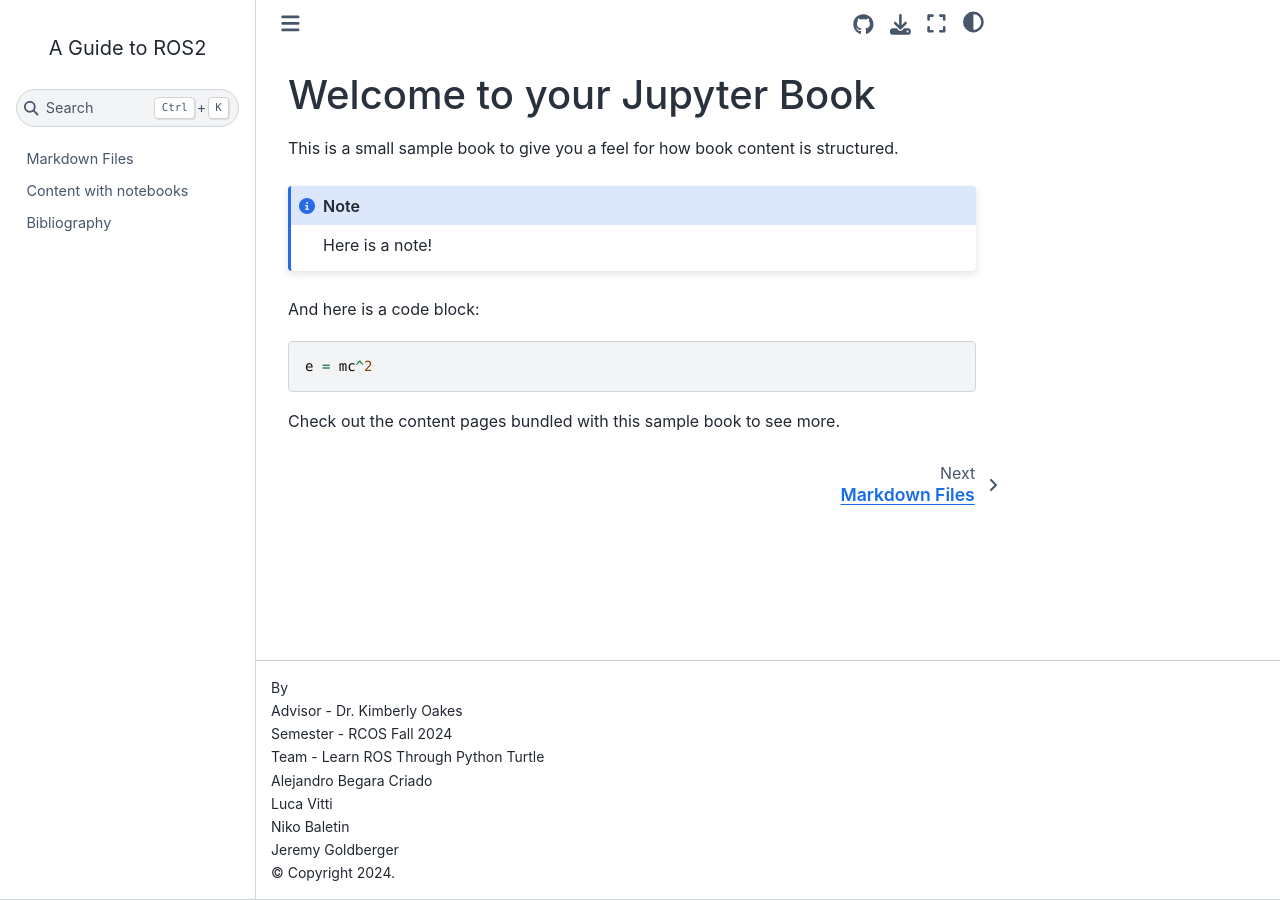
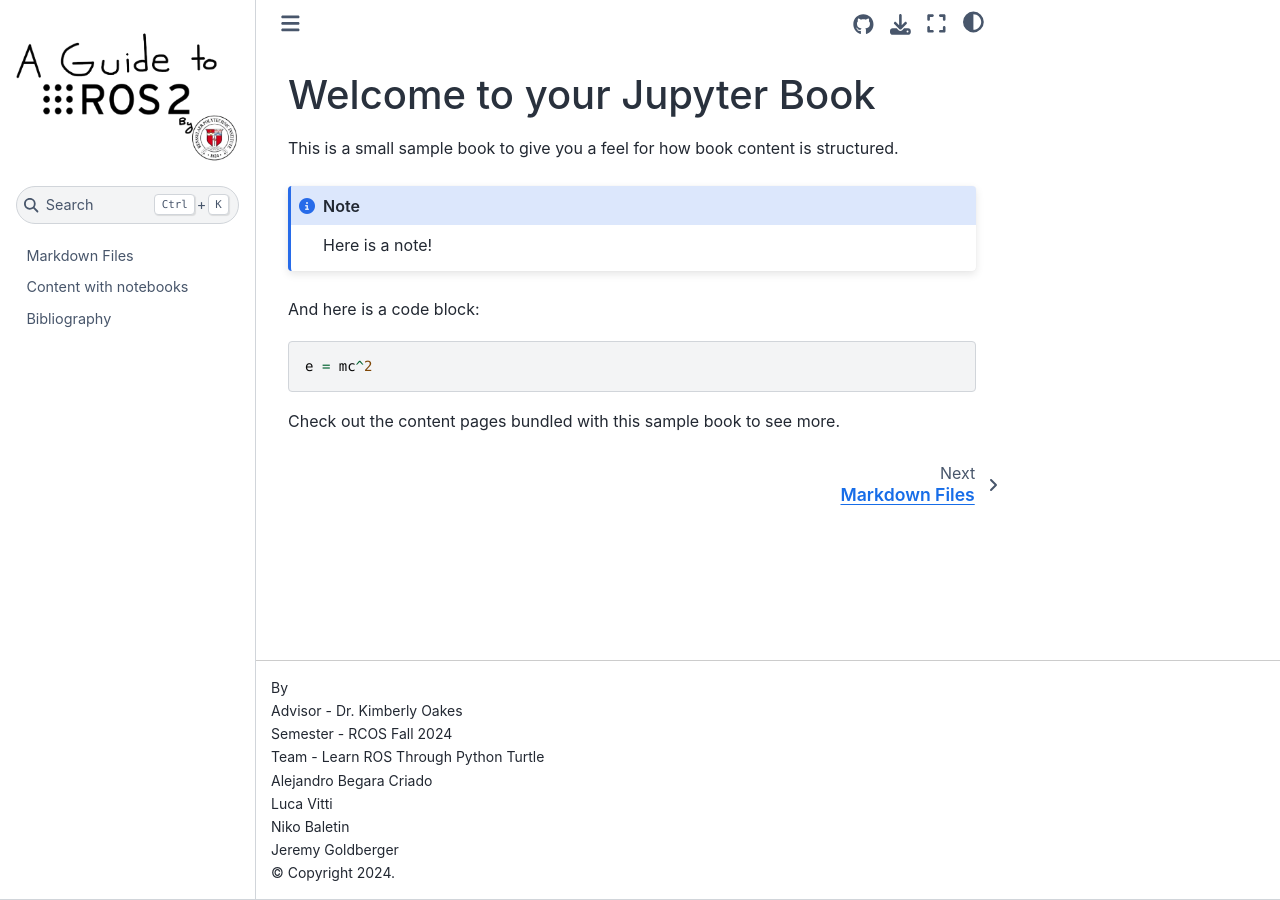
Before and after one commit to AlejandrooBC/ros2-tutorial-book, a Jupyter Book: the page built from index.md, in a window 1280 px wide. Built offline with Jupyter Book 1.0.4 settings and Sphinx 7.4.7 and the Sphinx Book theme 1.1.4, drawn with Linux system fonts in a browser that asks for light colours.

Commit message:
Added a new logo to the book

```diff
--- a/_config.yml
+++ b/_config.yml
@@ -8,7 +8,7 @@
 title: A Guide to ROS2 # Title of the book
 author: "<br>Advisor - Dr. Kimberly Oakes<br>Semester - RCOS Fall 2024<br>Team - Learn ROS Through Python Turtle<br>
 Alejandro Begara Criado<br>Luca Vitti<br>Niko Baletin<br>Jeremy Goldberger" # Authors of the book
-logo: ""
+logo: A_Guide_to_ROS2_Transparent_Logo.png
 copyright: "2024" # Copyright year to be placed in the footer
 # Patterns to skip when building the book. Can be glob-style (e.g. "*skip.ipynb")
 exclude_patterns: [_build, Thumbs.db, .DS_Store, "**.ipynb_checkpoints"]
```
Also changed, not shown: A_Guide_to_ROS2_Transparent_Logo.png (added), logo.png (deleted), 1 other file.
